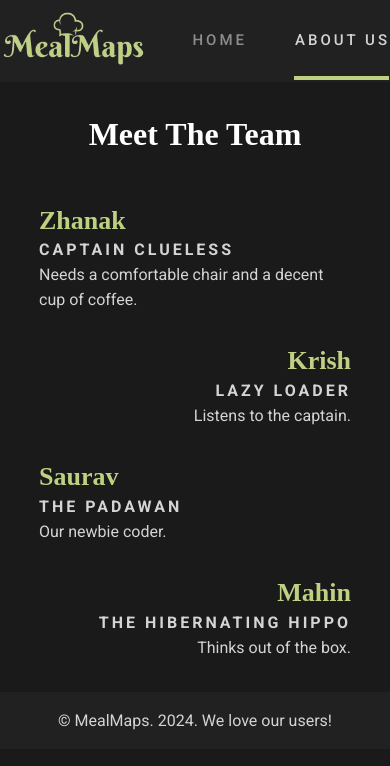
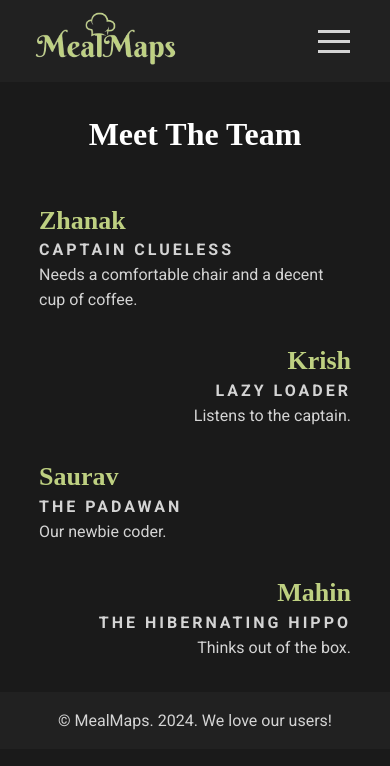
Before and after one commit to KrishVrm/mealmaps, a React (Vite) app: page /aboutus in a window 390 px wide. Shown: the top 766 px of the page. Built offline with nearby package versions, Linux system fonts and the light colour scheme; a web font is replaced by a local one.

Commit message:
header & window css updated

```diff
--- a/package.json
+++ b/package.json
@@ -12,6 +12,7 @@
   "dependencies": {
     "axios": "^1.6.7",
     "dotenv": "^16.4.5",
+    "hamburger-react": "^2.5.0",
     "react": "^18.2.0",
     "react-dom": "^18.2.0",
     "react-router-dom": "^6.22.1",
--- a/src/components/Window.jsx
+++ b/src/components/Window.jsx
@@ -68,15 +68,23 @@ const Window = ({
                   return (
                     <>
                       <p>{element.title}</p>
-                      <a target="_blank" href={element.sourceUrl}>
-                        Source Link
-                      </a>
+                      <button className="secondary-btn">
+                        <a target="_blank" href={element.sourceUrl}>
+                          Source Link
+                        </a>
+                      </button>
                     </>
                   );
                 })}
               </div>
             </div>
             <div className="second-container">
+              <button
+                onClick={() => setIsWindowOpen(false)}
+                className="secondary-btn close-btn"
+              >
+                Close
+              </button>
               <h2>{dishData.title}</h2>
               <h4>Servings: {dishData.servings}</h4>
               <h4>Weight Per Serving: {nutrition.weightPerServing}</h4>
--- a/src/global_components/Header.jsx
+++ b/src/global_components/Header.jsx
@@ -1,13 +1,33 @@
-import React from "react";
+import React, { useState, useRef, useEffect } from "react";
 import { NavLink } from "react-router-dom";
 import AppLogo from "../assets/Logo.png";
+import Hamburger from "hamburger-react";
 
 const Header = () => {
+  const [isNavOpen, setIsNavOpen] = useState(false);
+  const navMoboRef = useRef();
+  document.body.style.overflow = isNavOpen ? "hidden" : "scroll";
+
+  useEffect(() => {
+    const handler = (e) => {
+      if (!navMoboRef.current.contains(e.target)) {
+        setIsNavOpen(false);
+      }
+    };
+
+    document.addEventListener("mousedown", handler);
+
+    return () => {
+      document.removeEventListener("mousedown", handler);
+    };
+  });
+
   return (
     <header>
       <NavLink to="/">
         <img style={{ height: "57px" }} src={AppLogo} alt="MealMaps" />
       </NavLink>
+
       <nav id="navbar">
         <NavLink className="nav-links" to="/">
           Home
@@ -16,6 +36,21 @@ const Header = () => {
           About Us
         </NavLink>
       </nav>
+
+      <Hamburger color="#d4d4d4" toggled={isNavOpen} toggle={setIsNavOpen} />
+
+      {isNavOpen && (
+        <nav className="mobo-navbar">
+          <div className="mobo-navlinks" ref={navMoboRef}>
+            <NavLink className="nav-links" to="/">
+              Home
+            </NavLink>
+            <NavLink className="nav-links" to="/aboutus">
+              About Us
+            </NavLink>
+          </div>
+        </nav>
+      )}
     </header>
   );
 };
--- a/src/styles/_card.scss
+++ b/src/styles/_card.scss
@@ -71,8 +71,41 @@
   color: var(--white);
   padding: 1rem;
 
-  h3 {
-    margin-bottom: 2rem;
+  @include breakpoint-down(medium) {
+    width: 90%;
+  }
+
+  .close-btn {
+    display: none;
+    @include breakpoint-down(small) {
+      display: block;
+      margin-left: auto;
+    }
+  }
+
+  @include breakpoint-down(small) {
+    display: flex;
+    flex-direction: column;
+    gap: 4rem;
+    width: 100%;
+  }
+
+  .first-container {
+    @include breakpoint-down(small) {
+      order: 2;
+    }
+  }
+
+  .second-container {
+    @include breakpoint-down(small) {
+      order: 1;
+    }
+  }
+
+  .nutrition-container {
+    @include breakpoint-down(small) {
+      order: 3;
+    }
   }
 }
 
--- a/src/styles/_header.scss
+++ b/src/styles/_header.scss
@@ -8,8 +8,7 @@ header {
   background: var(--gray);
   z-index: 100;
   @include breakpoint-down(small) {
-    justify-content: space-between;
-    padding: 0.6rem 0rem;
+    padding: 0.6rem 2rem;
   }
 }
 
@@ -33,6 +32,12 @@ nav {
   }
 }
 
+#navbar {
+  @include breakpoint-down(small) {
+    display: none;
+  }
+}
+
 #navbar a.active {
   position: relative;
   opacity: 1;
@@ -46,3 +51,36 @@ nav {
     right: 1px;
   }
 }
+
+.hamburger-react {
+  display: none;
+
+  @include breakpoint-down(small) {
+    display: block;
+  }
+}
+
+.mobo-navbar {
+  position: fixed;
+  top: 0;
+  left: 0;
+  bottom: 0;
+  right: 0;
+  background: #00000045;
+  z-index: 999;
+
+  .mobo-navlinks {
+    background: var(--gray);
+    height: 35%;
+    width: 80%;
+    left: 50%;
+    transform: translate(-50%, 0);
+    overflow-x: hidden;
+    position: absolute;
+    color: var(--white);
+    padding: 2rem;
+    display: flex;
+    flex-direction: column;
+    gap: 2rem;
+  }
+}
--- a/src/styles/main.css
+++ b/src/styles/main.css
@@ -65,8 +65,7 @@ header {
 }
 @media (max-width: 39.9375em) {
   header {
-    justify-content: space-between;
-    padding: 0.6rem 0rem;
+    padding: 0.6rem 2rem;
   }
 }
 
@@ -90,6 +89,12 @@ nav {
   opacity: 1;
 }
 
+@media (max-width: 39.9375em) {
+  #navbar {
+    display: none;
+  }
+}
+
 #navbar a.active {
   position: relative;
   opacity: 1;
@@ -102,6 +107,39 @@ nav {
   background: var(--lime-green);
   top: 45px;
   right: 1px;
+}
+
+.hamburger-react {
+  display: none;
+}
+@media (max-width: 39.9375em) {
+  .hamburger-react {
+    display: block;
+  }
+}
+
+.mobo-navbar {
+  position: fixed;
+  top: 0;
+  left: 0;
+  bottom: 0;
+  right: 0;
+  background: rgba(0, 0, 0, 0.2705882353);
+  z-index: 999;
+}
+.mobo-navbar .mobo-navlinks {
+  background: var(--gray);
+  height: 35%;
+  width: 80%;
+  left: 50%;
+  transform: translate(-50%, 0);
+  overflow-x: hidden;
+  position: absolute;
+  color: var(--white);
+  padding: 2rem;
+  display: flex;
+  flex-direction: column;
+  gap: 2rem;
 }
 
 .cta {
@@ -407,8 +445,42 @@ input {
   color: var(--white);
   padding: 1rem;
 }
-.window-content-container h3 {
-  margin-bottom: 2rem;
+@media (max-width: 63.9375em) {
+  .window-content-container {
+    width: 90%;
+  }
+}
+.window-content-container .close-btn {
+  display: none;
+}
+@media (max-width: 39.9375em) {
+  .window-content-container .close-btn {
+    display: block;
+    margin-left: auto;
+  }
+}
+@media (max-width: 39.9375em) {
+  .window-content-container {
+    display: flex;
+    flex-direction: column;
+    gap: 4rem;
+    width: 100%;
+  }
+}
+@media (max-width: 39.9375em) {
+  .window-content-container .first-container {
+    order: 2;
+  }
+}
+@media (max-width: 39.9375em) {
+  .window-content-container .second-container {
+    order: 1;
+  }
+}
+@media (max-width: 39.9375em) {
+  .window-content-container .nutrition-container {
+    order: 3;
+  }
 }
 
 .nutrients-row-container {
```
Also changed, not shown: 2 other files (tests, documents, lock files or other folders).
